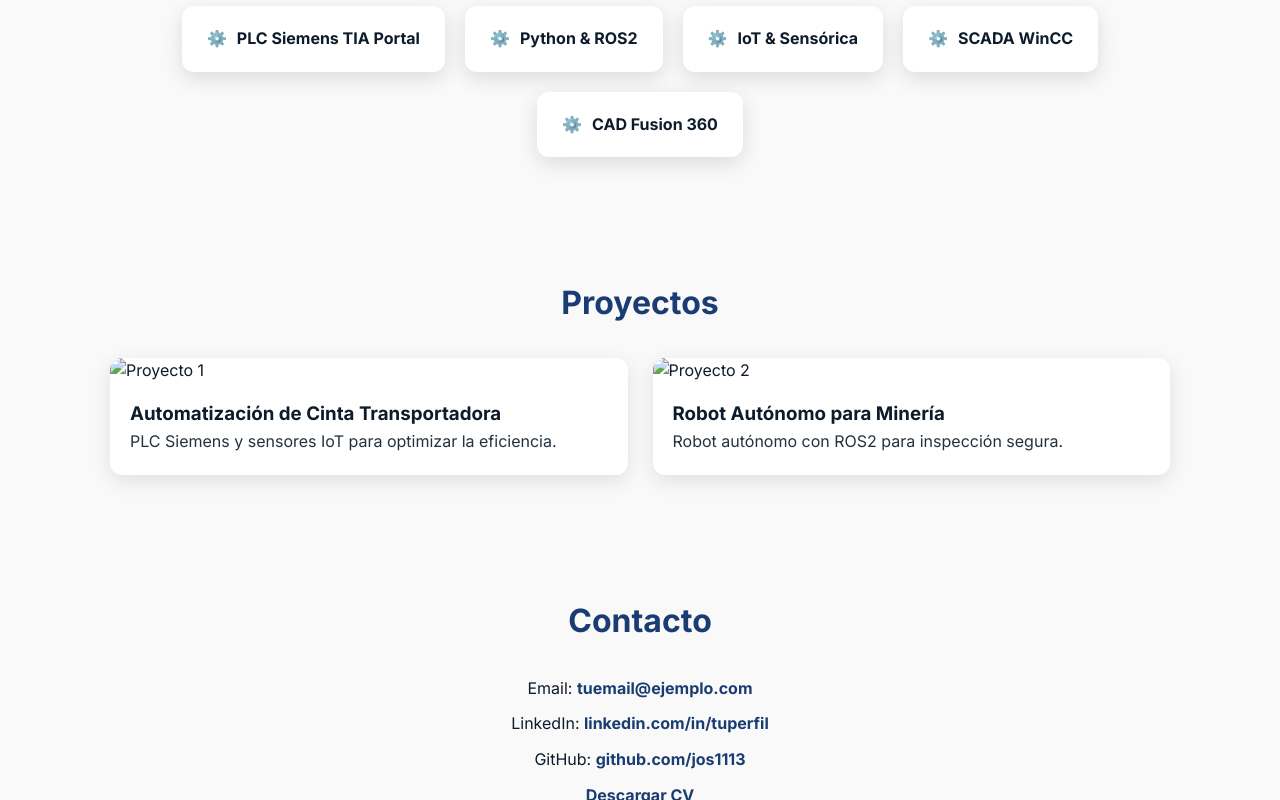
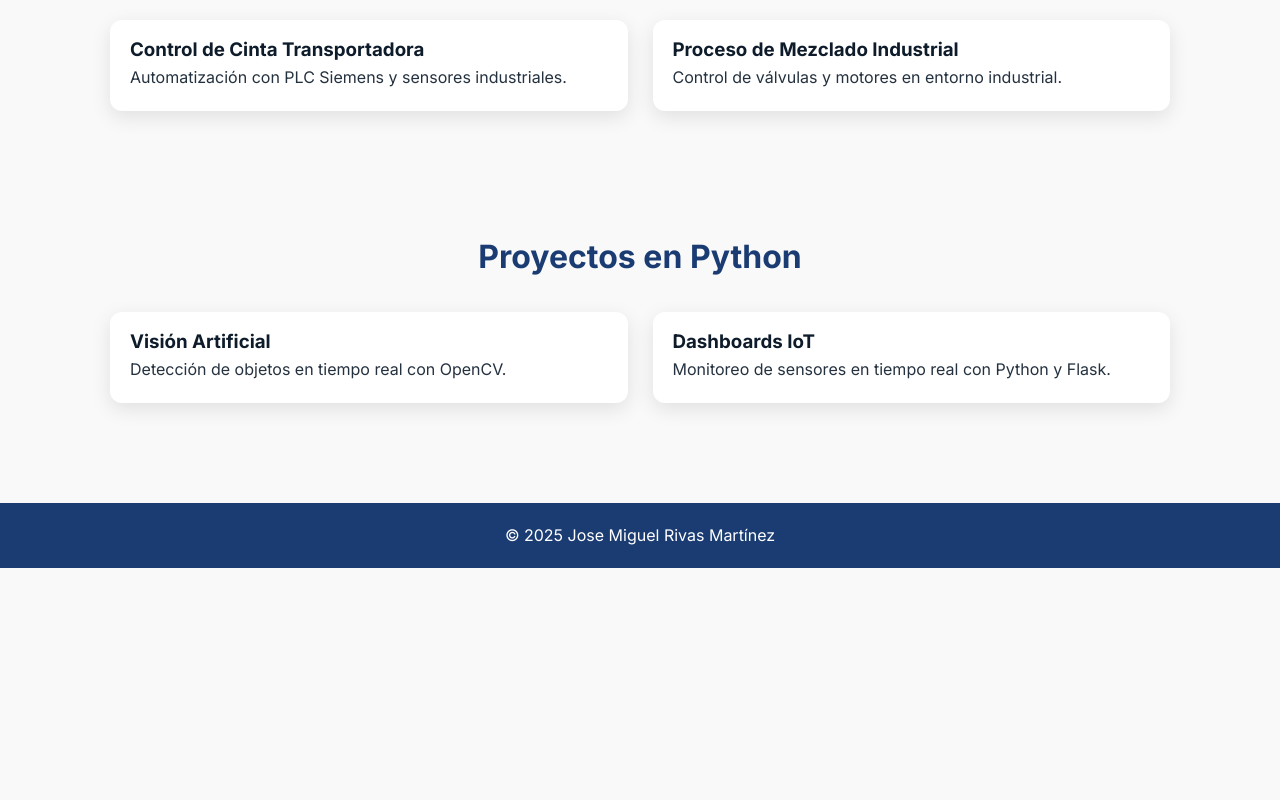
Before and after one commit to jos1113/Jose-Miguel-Rivas-Martinez, a plain HTML site: page index.html in a window 1280 px wide. Shown: the part 675-1475 px from the top of the page. After the commit the page ends 1243 px from the top, so only its background shows below. Drawn offline with Linux system fonts and the light colour scheme.

Commit message:
Update index.html

```diff
--- a/index.html
+++ b/index.html
@@ -3,7 +3,7 @@
 <head>
 <meta charset="UTF-8">
 <meta name="viewport" content="width=device-width, initial-scale=1.0">
-<title>José Rivas – Automatización y Robótica Industrial</title>
+<title>Jose Miguel Rivas Martínez – Automatización y Robótica</title>
 <link href="https://fonts.googleapis.com/css2?family=Inter:wght@400;700&display=swap" rel="stylesheet">
 <link rel="stylesheet" href="style.css">
 </head>
@@ -11,76 +11,85 @@
 
 <header>
     <div class="profile-icon">
-        <img src="images/perfil.jpg" alt="Foto de José Rivas">
+        <img src="images/perfil.jpg" alt="Foto de perfil">
     </div>
-    <h1>José Rivas</h1>
-    <p>Automatización y Robótica Industrial | Innovación en Minería</p>
+    <h1>Jose Miguel Rivas Martínez</h1>
+    <p>Automatización y Robótica Industrial</p>
 </header>
-
-<section id="about">
-    <h2>Sobre mí</h2>
-    <p>
-        Ingeniero en Automatización y Robótica Industrial con experiencia en PLC, Python, ROS2, SCADA, CAD e IoT. Apasionado por mejorar la eficiencia y seguridad en minería mediante soluciones de automatización avanzadas.
-    </p>
-</section>
 
 <section id="skills">
     <h2>Habilidades</h2>
     <div class="skills">
-        <div class="skill">PLC Siemens TIA Portal</div>
-        <div class="skill">Python & ROS2</div>
-        <div class="skill">IoT & Sensórica</div>
-        <div class="skill">SCADA WinCC</div>
-        <div class="skill">CAD Fusion 360</div>
+        <div class="skill">PLC Siemens</div>
+        <div class="skill">SCADA</div>
+        <div class="skill">Sensórica</div>
+        <div class="skill">EPLAN</div>
+        <div class="skill">Python</div>
     </div>
 </section>
 
-<section id="projects">
-    <h2>Proyectos</h2>
+<section id="plc-projects">
+    <h2>Proyectos en PLC</h2>
     <div class="projects">
-        <div class="project" onclick="openModal('modal1')">
-            <img src="images/proyecto1.jpg" alt="Proyecto 1">
-            <h3>Automatización de Cinta Transportadora</h3>
-            <p>PLC Siemens y sensores IoT para optimizar la eficiencia.</p>
+        <div class="project" onclick="openModal('plc1')">
+            <h3>Control de Cinta Transportadora</h3>
+            <p>Automatización con PLC Siemens y sensores industriales.</p>
         </div>
-        <div class="project" onclick="openModal('modal2')">
-            <img src="images/proyecto2.jpg" alt="Proyecto 2">
-            <h3>Robot Autónomo para Minería</h3>
-            <p>Robot autónomo con ROS2 para inspección segura.</p>
+        <div class="project" onclick="openModal('plc2')">
+            <h3>Proceso de Mezclado Industrial</h3>
+            <p>Control de válvulas y motores en entorno industrial.</p>
         </div>
     </div>
 </section>
 
-<section id="contact">
-    <h2>Contacto</h2>
-    <div class="contact">
-        <p>Email: <a href="mailto:tuemail@ejemplo.com">tuemail@ejemplo.com</a></p>
-        <p>LinkedIn: <a href="https://linkedin.com/in/tuperfil" target="_blank">linkedin.com/in/tuperfil</a></p>
-        <p>GitHub: <a href="https://github.com/jos1113" target="_blank">github.com/jos1113</a></p>
-        <p><a href="CV.pdf" target="_blank">Descargar CV</a></p>
+<section id="python-projects">
+    <h2>Proyectos en Python</h2>
+    <div class="projects">
+        <div class="project" onclick="openModal('py1')">
+            <h3>Visión Artificial</h3>
+            <p>Detección de objetos en tiempo real con OpenCV.</p>
+        </div>
+        <div class="project" onclick="openModal('py2')">
+            <h3>Dashboards IoT</h3>
+            <p>Monitoreo de sensores en tiempo real con Python y Flask.</p>
+        </div>
     </div>
 </section>
 
 <footer>
-    <p>© 2025 José Rivas | Automatización y Robótica Industrial</p>
+    <p>© 2025 Jose Miguel Rivas Martínez</p>
 </footer>
 
 <!-- Modales -->
-<div id="modal1" class="modal">
+<div id="plc1" class="modal">
     <div class="modal-content">
-        <span class="close" onclick="closeModal('modal1')">&times;</span>
-        <h2>Automatización de Cinta Transportadora</h2>
-        <img src="images/proyecto1.jpg" alt="Proyecto 1">
-        <p>PLC Siemens TIA Portal, sensores IoT y optimización de la línea de producción.</p>
+        <span class="close" onclick="closeModal('plc1')">&times;</span>
+        <h2>Control de Cinta Transportadora</h2>
+        <p>Proyecto con PLC Siemens y sensores fotoeléctricos para optimizar el transporte de materiales en planta.</p>
     </div>
 </div>
 
-<div id="modal2" class="modal">
+<div id="plc2" class="modal">
     <div class="modal-content">
-        <span class="close" onclick="closeModal('modal2')">&times;</span>
-        <h2>Robot Autónomo para Minería</h2>
-        <img src="images/proyecto2.jpg" alt="Proyecto 2">
-        <p>Robot autónomo con ROS2, inspección y transporte seguro en minas subterráneas.</p>
+        <span class="close" onclick="closeModal('plc2')">&times;</span>
+        <h2>Proceso de Mezclado Industrial</h2>
+        <p>Automatización de proceso de mezclado mediante SCADA y PLC Siemens con HMI.</p>
+    </div>
+</div>
+
+<div id="py1" class="modal">
+    <div class="modal-content">
+        <span class="close" onclick="closeModal('py1')">&times;</span>
+        <h2>Visión Artificial</h2>
+        <p>Detección de piezas defectuosas en línea de producción usando Python y OpenCV.</p>
+    </div>
+</div>
+
+<div id="py2" class="modal">
+    <div class="modal-content">
+        <span class="close" onclick="closeModal('py2')">&times;</span>
+        <h2>Dashboards IoT</h2>
+        <p>Desarrollo de dashboards con Python (Flask + Plotly) para monitoreo de sensores industriales en tiempo real.</p>
     </div>
 </div>
 
```
